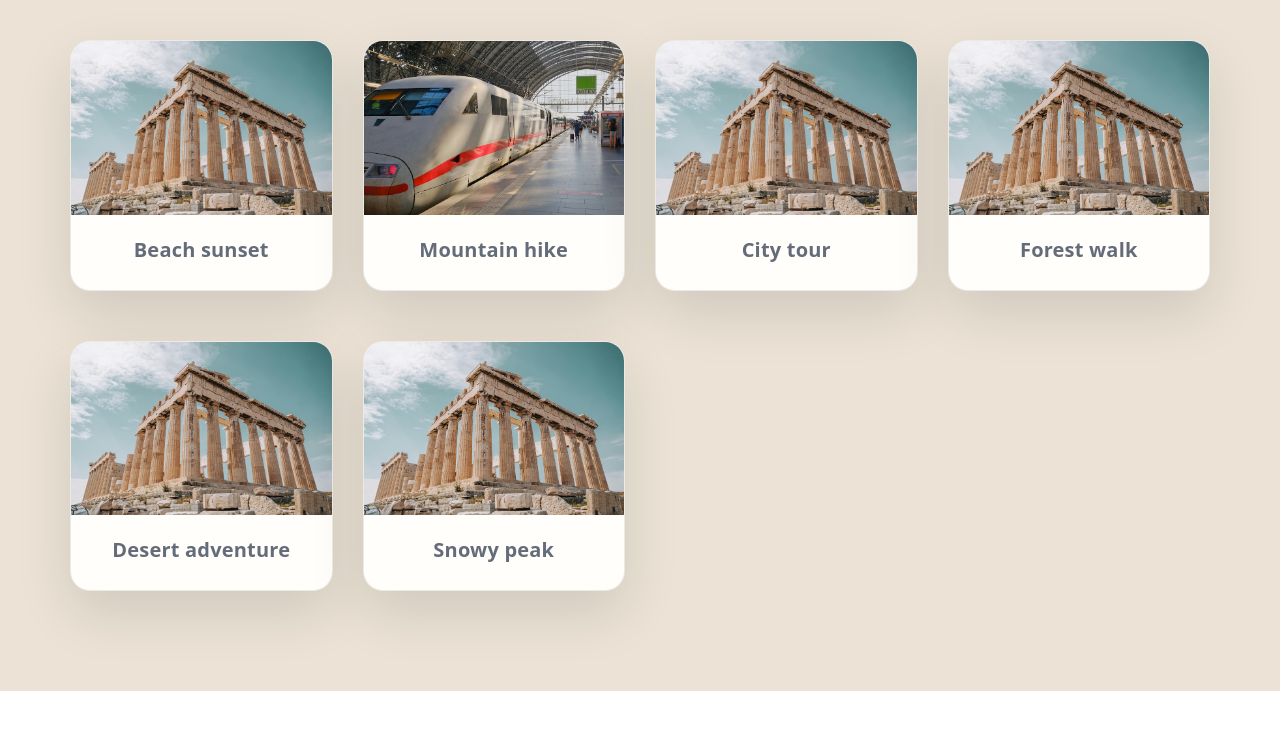
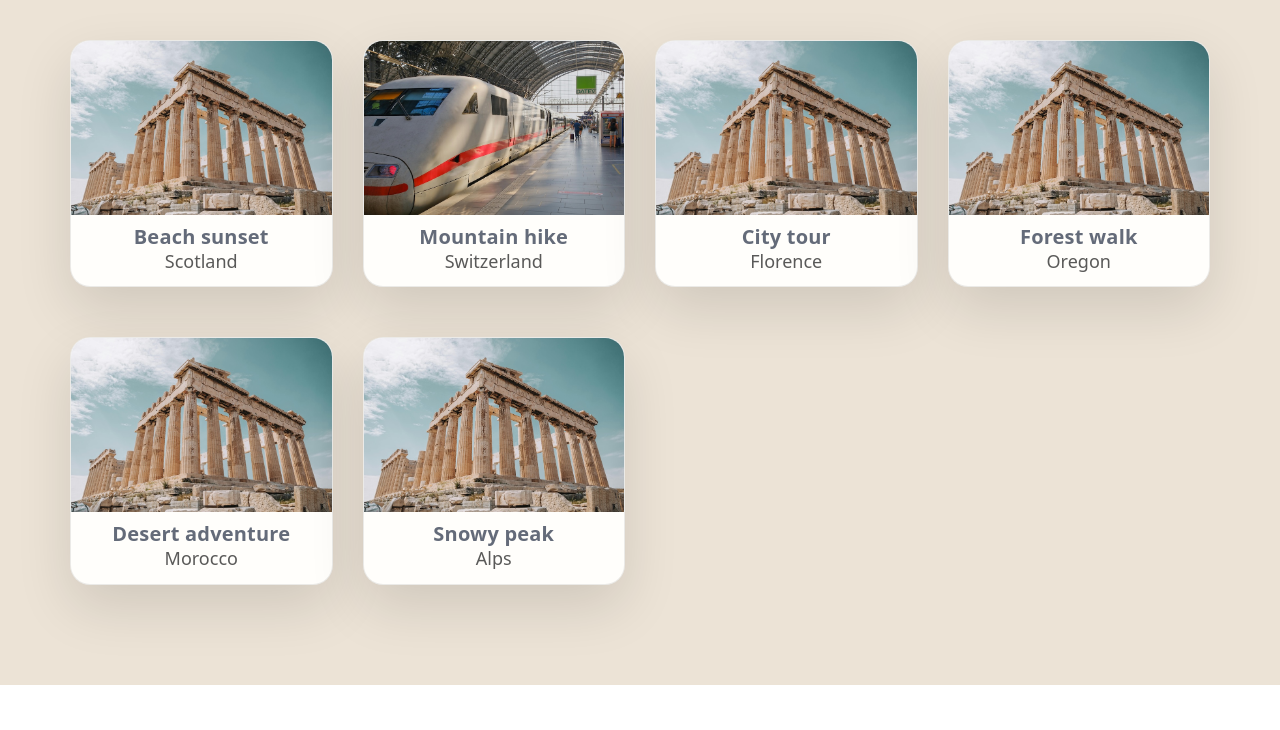
Before and after one commit to fivetilnoon/Nostos, a SvelteKit app: page / in a window 1280 px wide. Shown: the top 730 px of the page. Built offline with nearby package versions, Linux system fonts and the light colour scheme.

Commit message:
Added location to experiences

```diff
--- a/src/routes/+page.svelte
+++ b/src/routes/+page.svelte
@@ -6,12 +6,12 @@
 		return samplePhotos[Math.floor(Math.random() * samplePhotos.length)];
 	}
 	const experiences = [
-		{ id: 1, title: 'Beach sunset', photo: randomPhoto() },
-		{ id: 2, title: 'Mountain hike', photo: randomPhoto() },
-		{ id: 3, title: 'City tour', photo: randomPhoto() },
-		{ id: 4, title: 'Forest walk', photo: randomPhoto() },
-		{ id: 5, title: 'Desert adventure', photo: randomPhoto() },
-		{ id: 6, title: 'Snowy peak', photo: randomPhoto() }
+		{ id: 1, title: 'Beach sunset', location: 'Scotland', photo: randomPhoto() },
+		{ id: 2, title: 'Mountain hike', location: 'Switzerland', photo: randomPhoto() },
+		{ id: 3, title: 'City tour', location: 'Florence', photo: randomPhoto() },
+		{ id: 4, title: 'Forest walk', location: 'Oregon', photo: randomPhoto() },
+		{ id: 5, title: 'Desert adventure', location: 'Morocco', photo: randomPhoto() },
+		{ id: 6, title: 'Snowy peak', location: 'Alps', photo: randomPhoto() }
 	];
 </script>
 
@@ -25,7 +25,10 @@
 			<article class="card">
 				<figure>
 					<img src={exp.photo} alt={exp.title} />
-					<figcaption>{exp.title}</figcaption>
+					<figcaption>
+						<span class="title">{exp.title}</span>
+						<span class="location">{exp.location}</span>
+					</figcaption>
 				</figure>
 			</article>
 		{/each}
@@ -62,7 +65,6 @@
 	}
 
 	.card:hover {
-		transform: translateY(-6px);
 		box-shadow: 0 28px 72px rgba(0, 0, 0, 0.18);
 	}
 
@@ -80,18 +82,24 @@
 	}
 
 	.card figcaption {
-		padding: 1rem 1.25rem 1.25rem;
-		font-size: 1rem;
-		font-weight: 700;
-		letter-spacing: 0.01em;
+		padding: 0.5rem 0.9rem 0.7rem;
 		text-align: center;
 	}
 
-	.eyebrow {
-		text-transform: uppercase;
-		letter-spacing: 0.2em;
-		font-size: 0.8rem;
-		opacity: 0.8;
-		margin-bottom: 0.75rem;
+	.card figcaption .title {
+		display: block;
+		font-size: 1rem;
+		font-weight: 700;
+		line-height: 1.2;
+		letter-spacing: 0.01em;
+	}
+
+	.card figcaption .location {
+		display: block;
+		margin-top: 0.1rem;
+		font-size: 0.9rem;
+		font-weight: 400;
+		line-height: 1.2;
+		color: rgba(0, 0, 0, 0.65);
 	}
 </style>
```
Also changed, not shown: 1 other file (tests, documents, lock files or other folders).
